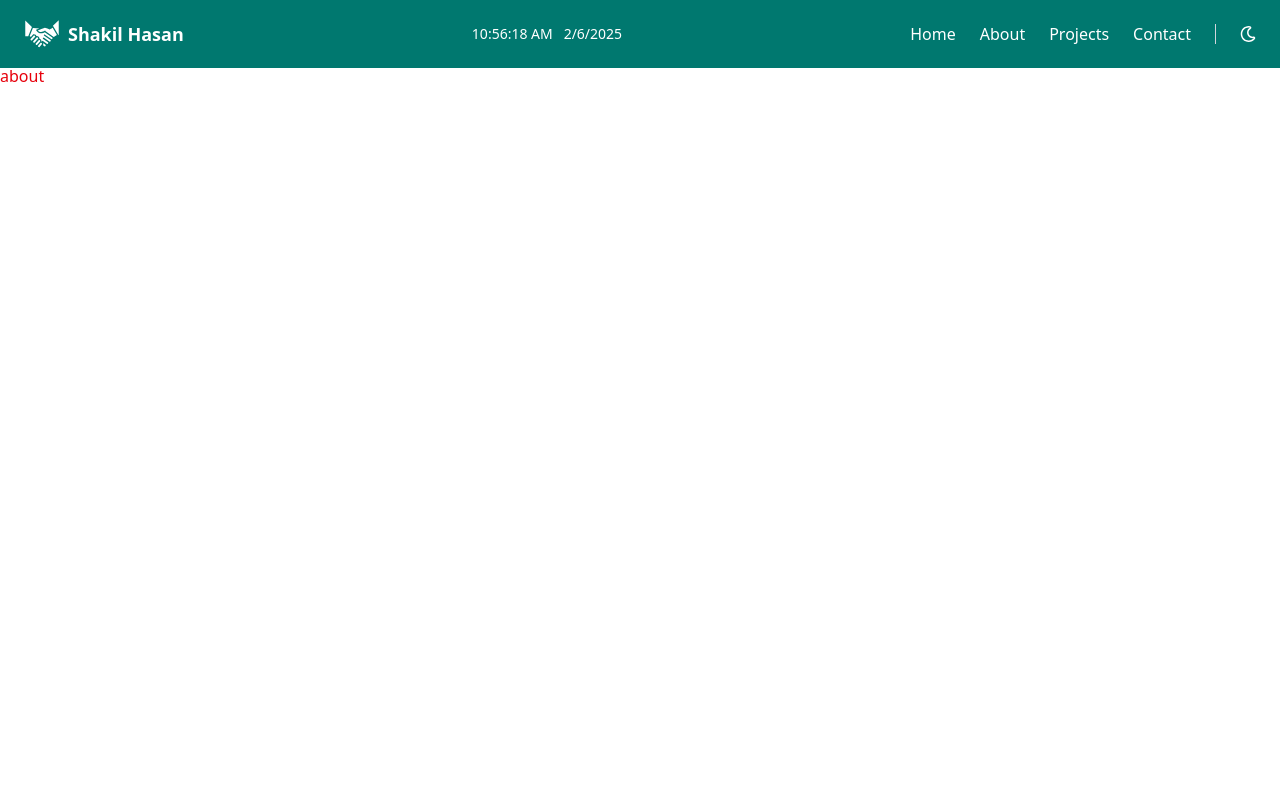
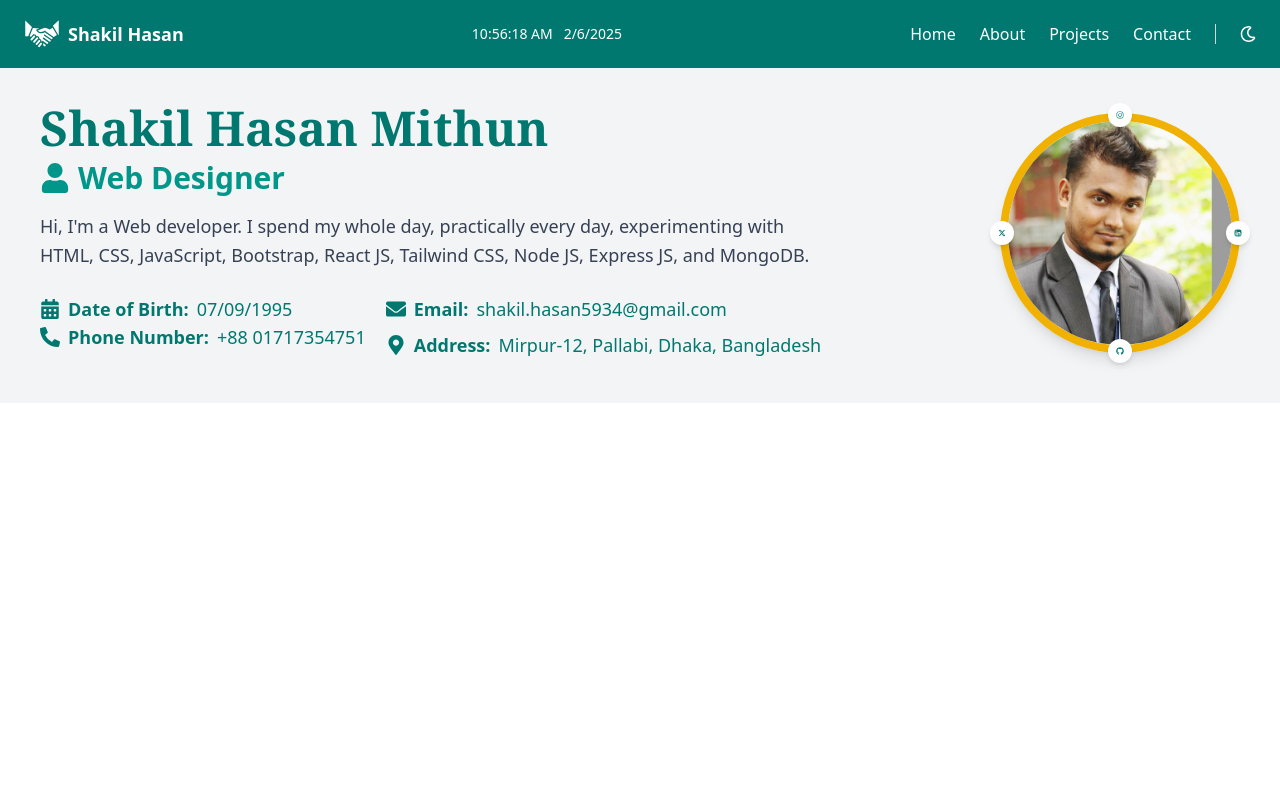
Before and after one commit to Shakil000/Portfolio_Shakil_Hasan, a React (Vite) app: page /about in a window 1280 px wide. Shown: the top 800 px of the page. Built offline with nearby package versions, Linux system fonts and the light colour scheme.

Commit message:
about page head done

```diff
--- a/src/components/Pages/About/About.jsx
+++ b/src/components/Pages/About/About.jsx
@@ -1,9 +1,84 @@
-import React from 'react';
+import { FaCalendarAlt, FaPhoneAlt, FaEnvelope, FaMapMarkerAlt, FaUser } from "react-icons/fa";
+import { FaXTwitter, FaGithub, FaInstagram, FaLinkedin } from "react-icons/fa6";
+import { Cursor, useTypewriter } from "react-simple-typewriter";
 
 const About = () => {
+    const [text] = useTypewriter({
+        words: [
+            "Shakil Hasan Mithun",
+      "Web Designer",
+      "Web Developer",
+      "MERN Stack Developer",
+        ],
+        loop: true,
+        typeSpeed: 100,
+        deleteSpeed: 50,
+    });
     return (
-        <div className='lg: pt-16'>
-            <h1 className='text-red-600'>about</h1>
+        <div className='lg: pt-16 bg-gray-100'>
+            <section className="max-w-screen-xl mx-auto flex flex-col md:flex-row items-center justify-between p-10">
+      {/* Left Side */}
+      <div className="md:w-2/3 text-center md:text-left">
+        <h1 className="text-5xl font-bold text-teal-700 font-serif">Shakil Hasan Mithun</h1>
+        <h2 className="flex items-center gap-2 text-teal-600 mt-2 text-3xl font-bold">
+          <FaUser className="text-3xl" />
+          {text}
+          <Cursor cursorStyle="|"/>
+        </h2>
+        <p className="mt-4 text-gray-700 text-lg leading-relaxed">
+          Hi, I'm a Web developer. I spend my whole day, practically every day, experimenting with HTML, CSS, JavaScript,
+          Bootstrap, React JS, Tailwind CSS, Node JS, Express JS, and MongoDB.
+        </p>
+
+        <div className="mt-6 space-y-3 text-lg flex gap-5">
+          <div>
+          <p className="flex items-center gap-2 text-teal-700">
+            <FaCalendarAlt className="text-xl" />
+            <span className="font-semibold">Date of Birth:</span> 07/09/1995
+          </p>
+          <p className="flex items-center gap-2 text-teal-700">
+            <FaPhoneAlt className="text-xl" />
+            <span className="font-semibold">Phone Number:</span> +88 01717354751
+          </p>
+          </div>
+          <div>
+          <p className="flex items-center gap-2 text-teal-700 mb-2">
+            <FaEnvelope className="text-xl" />
+            <span className="font-semibold">Email:</span> shakil.hasan5934@gmail.com
+          </p>
+          <p className="flex items-center gap-2 text-teal-700">
+            <FaMapMarkerAlt className="text-xl" />
+            <span className="font-semibold">Address:</span> Mirpur-12, Pallabi, Dhaka, Bangladesh
+          </p>
+          </div>
+        </div>
+      </div>
+
+      {/* Right Side - Profile Image */}
+      <div className="relative mt-10 md:mt-0">
+        <div className="relative w-48 h-48 md:w-60 md:h-60 mx-auto rounded-full border-8 border-yellow-500 overflow-hidden shadow-lg">
+          <img
+            src="/src/assets/WhatsApp Image 2025-01-09 at 11.48.21_bc3456b8.jpg"
+            alt="Profile"
+            className="w-full h-full object-cover"
+          />
+        </div>
+
+        {/* Circular Icons */}
+        <div className="absolute top-[-10px] left-[50%] transform -translate-x-1/2">
+          <FaInstagram className="bg-white p-2 text-teal-700 text-2xl rounded-full shadow-md" />
+        </div>
+        <div className="absolute bottom-[-10px] left-[50%] transform -translate-x-1/2">
+          <FaGithub className="bg-white p-2 text-teal-700 text-2xl rounded-full shadow-md" />
+        </div>
+        <div className="absolute left-[-10px] top-[50%] transform -translate-y-1/2">
+          <FaXTwitter className="bg-white p-2 text-teal-700 text-2xl rounded-full shadow-md" />
+        </div>
+        <div className="absolute right-[-10px] top-[50%] transform -translate-y-1/2">
+          <FaLinkedin className="bg-white p-2 text-teal-700 text-2xl rounded-full shadow-md" />
+        </div>
+      </div>
+    </section>
         </div>
     );
 };
--- a/src/components/Pages/Project/Project.jsx
+++ b/src/components/Pages/Project/Project.jsx
@@ -1,5 +1,3 @@
-import React from 'react';
-
 const Project = () => {
     return (
         <div className='lg:pt-16'>
```
Also changed, not shown: src/assets/WhatsApp Image 2025-01-09 at 11.48.21_bc3456b8.jpg (added).
